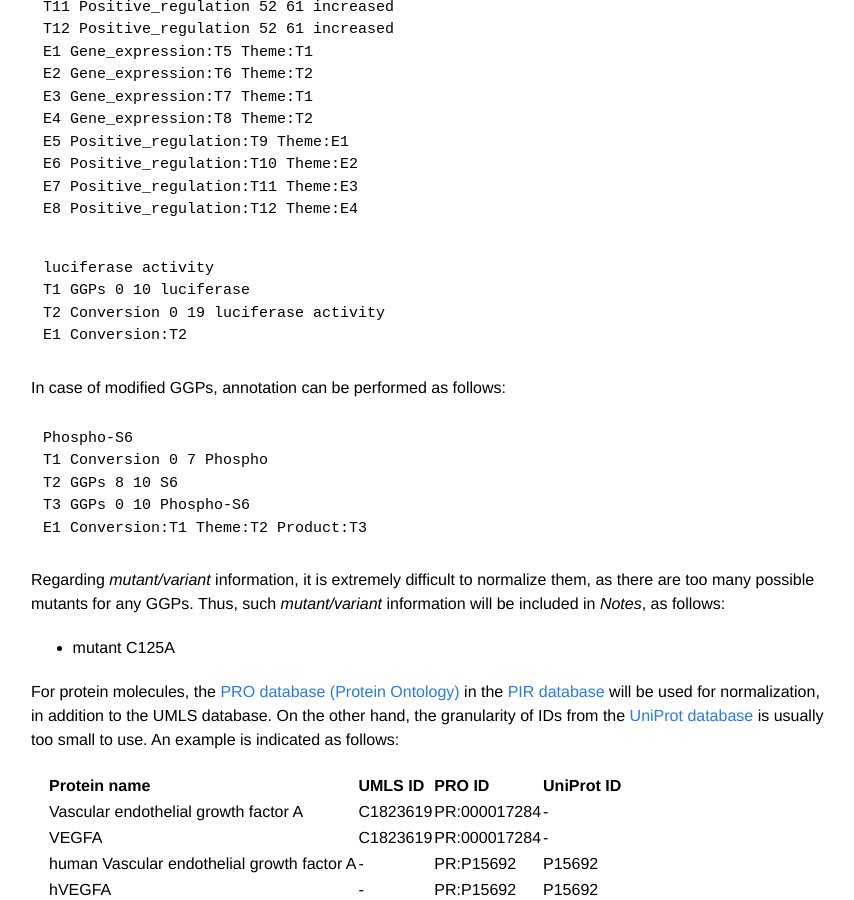
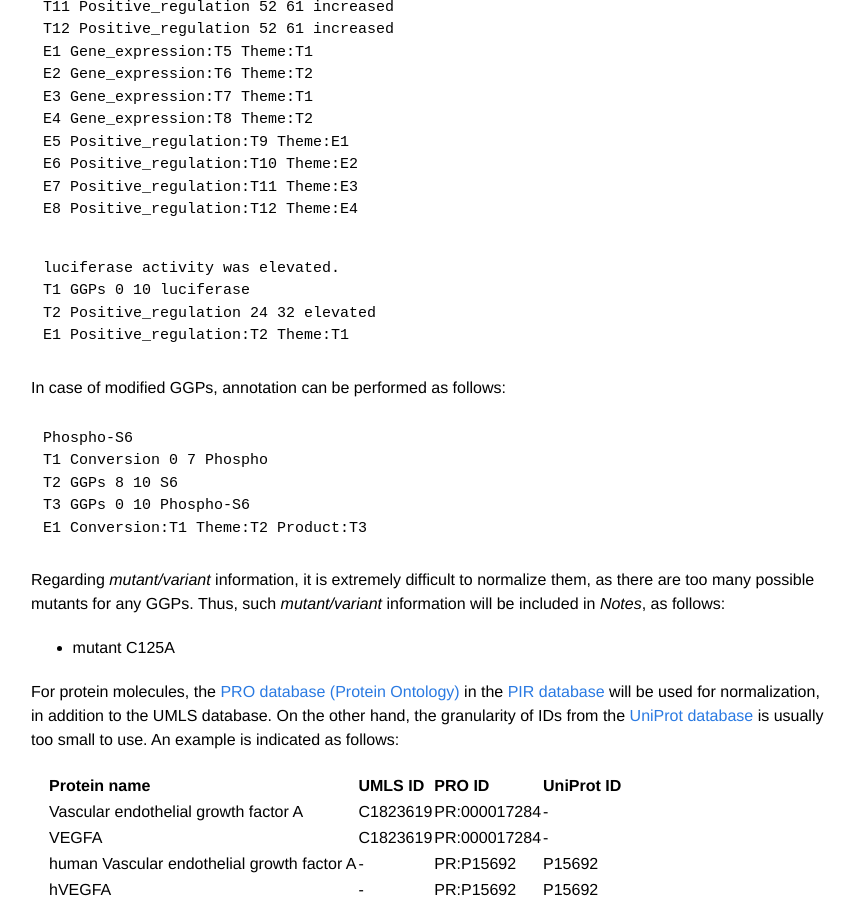
Before and after one commit to ezcatdb/molbiol_lung_corpus-guidelines, a Jekyll site: the page built from _entity/GGPs.md, in a window 1280 px wide and 900 px high, scrolled down 1371 px. Shown: the whole window, without its empty margins (209-1063 px from the left). Built offline with Jekyll 4.4.1, drawn with Linux system fonts in a browser that asks for light colours.

Commit message:
corrected sample sentences to remove "actvity" from event in _entity/GGPs.md, _event/Molecular_function.md & _event/Positive_regulation.md

```diff
--- a/_entity/GGPs.md
+++ b/_entity/GGPs.md
@@ -103,10 +103,10 @@ E8 Positive_regulation:T12 Theme:E4
 -->
 
 ~~~ ann
-luciferase activity
+luciferase activity was elevated.
 T1 GGPs 0 10 luciferase
-T2 Conversion 0 19 luciferase activity
-E1 Conversion:T2
+T2 Positive_regulation 24 32 elevated
+E1 Positive_regulation:T2 Theme:T1
 ~~~
 
 In case of modified GGPs, annotation can be performed as follows:
```
Also changed, not shown: _event/Molecular_function.md (+4 -6 lines), _event/Positive_regulation.md (+25 -0 lines).
